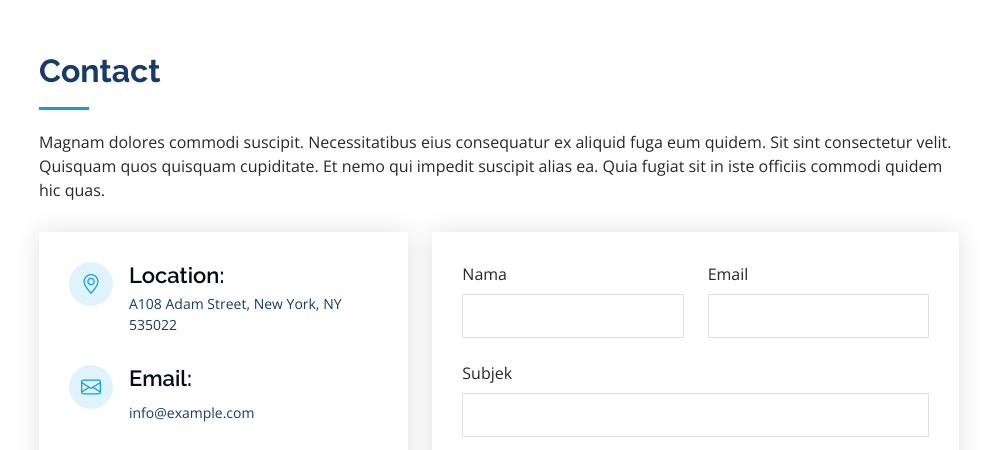
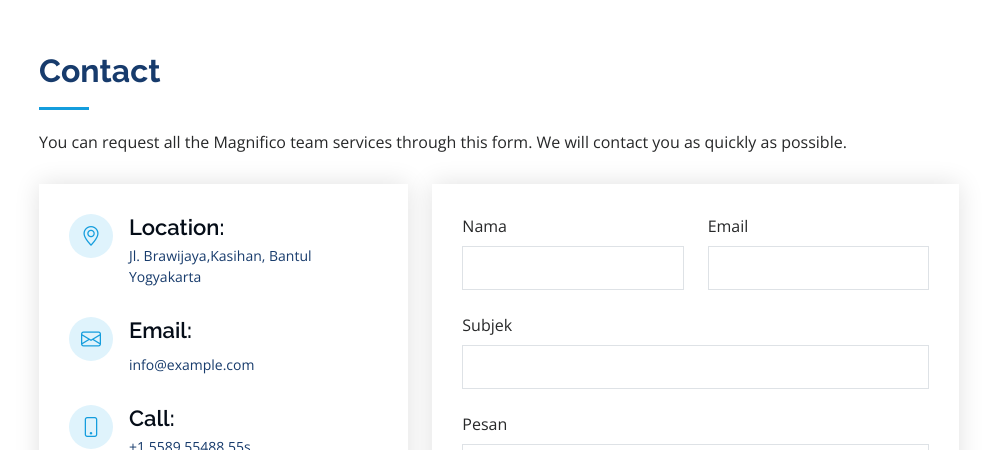
Before and after one commit to HOSTING-OSAMAH/K5_PDW, a plain HTML site: page index.html in a window 1280 px wide. Shown: the part 8500-8950 px from the top of the page, without its empty margins (291-1280 px from the left). Drawn offline with nearby package versions, Linux system fonts and the light colour scheme.

Commit message:
Update index.html

```diff
--- a/index.html
+++ b/index.html
@@ -638,9 +638,7 @@
 
       <div class="section-title">
         <h2>Contact</h2>
-        <p>Magnam dolores commodi suscipit. Necessitatibus eius consequatur ex aliquid fuga eum quidem. Sit sint
-          consectetur velit. Quisquam quos quisquam cupiditate. Et nemo qui impedit suscipit alias ea. Quia fugiat sit
-          in iste officiis commodi quidem hic quas.</p>
+        <p>You can request all the Magnifico team services through this form. We will contact you as quickly as possible.</p>
       </div>
 
       <div class="row" data-aos="fade-in">
@@ -650,7 +648,8 @@
             <div class="address">
               <i class="bi bi-geo-alt"></i>
               <h4>Location:</h4>
-              <p>A108 Adam Street, New York, NY 535022</p>
+              <p>Jl. Brawijaya,Kasihan, Bantul Yogyakarta
+              </p>
             </div>
 
             <div class="email">
```
